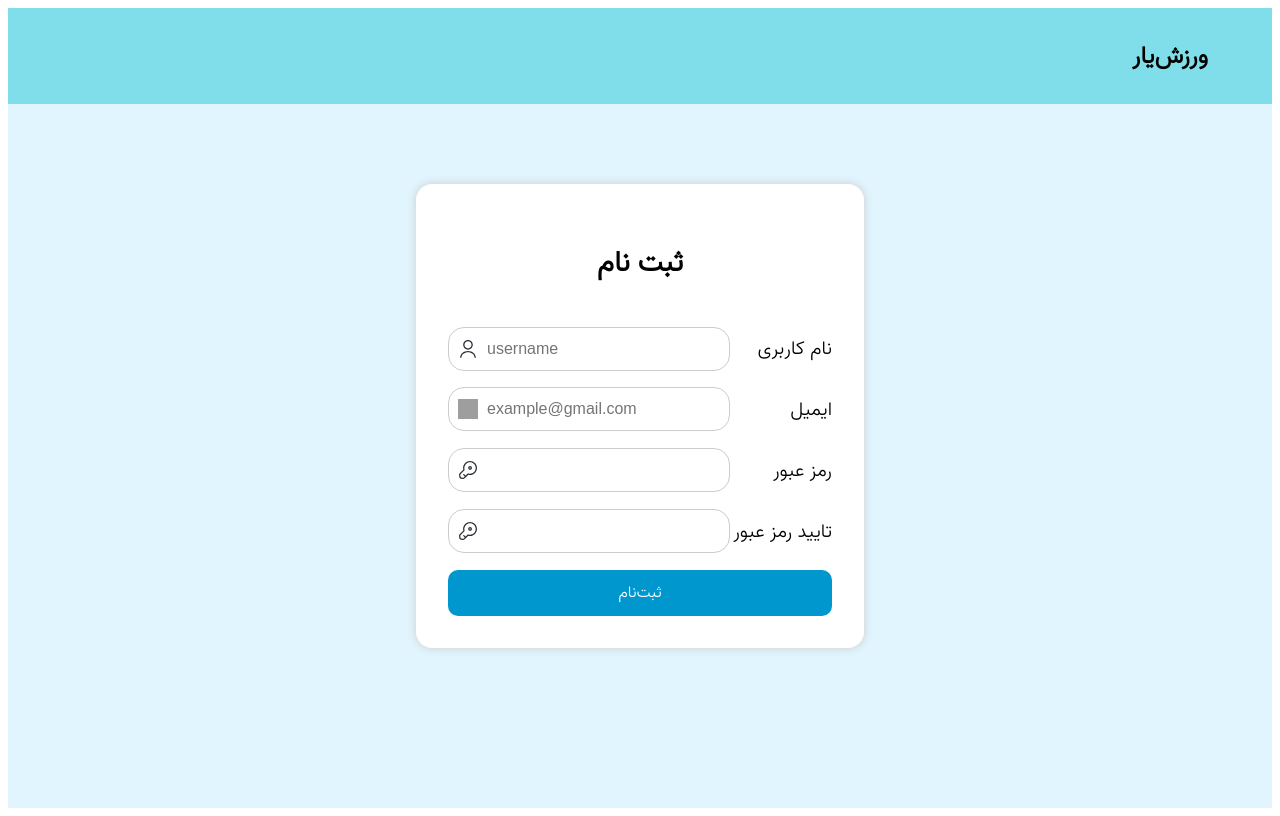
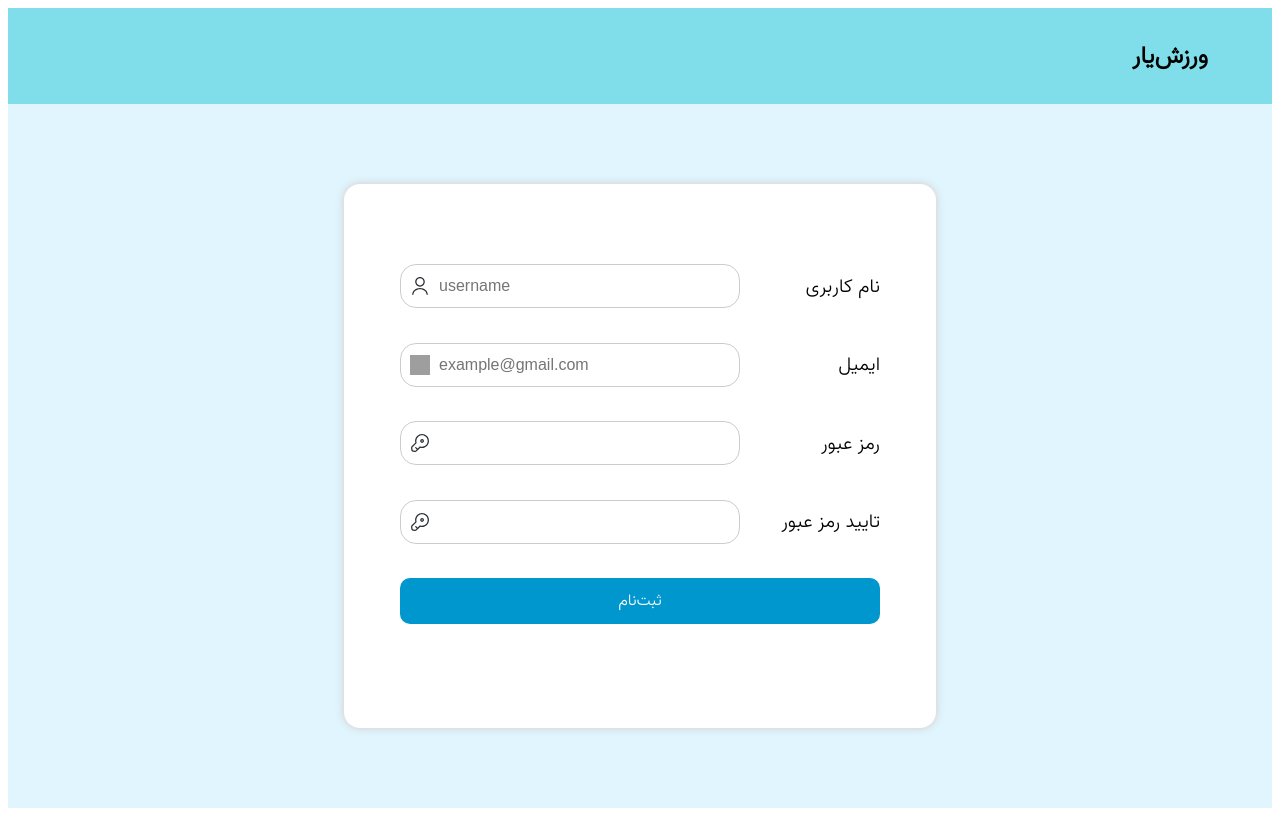
Before and after one commit to mehrnaz-jiryaie/VarzeshYar-Website, a Django app: page /accounts/register/ in a window 1280 px wide. Run offline with Django 5.2, Linux system fonts and the light colour scheme; grey boxes are pictures that could not be loaded.

Commit message:
edit register.html and register.css

```diff
--- a/accounts/static/regitration/register.css
+++ b/accounts/static/regitration/register.css
@@ -1,6 +1,6 @@
 @font-face {
 	font-family: vazir-light;
-	src: url(.../accounts/fonts/Vazir-Light.woff) format("woff");
+	src: url(fonts/Vazir-Light.woff) format("woff");
 }
 body {
 	background-color: white;
@@ -8,6 +8,7 @@ body {
 	height: 100vh;
 	display: flex;
 	flex-direction: column;
+	overflow: hidden;
 }
 /* header styles */
 .section-head {
@@ -33,11 +34,19 @@ body {
 	align-items: center;
 	background-color: #ffffff;
 	margin: 5rem auto;
-	width: 30vw;
-	height: 50vh;
+	width: 33rem;
+	height: 60vh;
 	padding: 2rem;
 	border-radius: 1rem;
 	box-shadow: 0 0 10px 0px #ccc;
+}
+.input-form {
+	width: 30rem;
+	/* color: red; */
+	height: 45vh;
+	display: flex;
+	flex-direction: column;
+	justify-content: space-between;
 }
 .information-input {
 	border: 1px solid #ccc;
@@ -66,8 +75,10 @@ body {
 }
 .box form {
 	display: flex;
+	margin-top: 3rem;
 	flex-direction: column;
-	justify-content: space-between;
+	align-items: center;
+	/* justify-content: center; */
 	height: 100%;
 	width: 100%;
 }
@@ -91,6 +102,27 @@ form h2{
 	text-align: center;
 }
 .errors{
+	display: flex;
+	flex-direction: column;
+	justify-content: center;
+	align-items: center;
 	color: red;
+	font-size: 1rem;
 	font-family: vazir-light;
 }
+@media only screen and (max-width: 1100px) {
+	.box{
+	width: 50vw;
+	}
+	.input-form {
+		width: 45vw;
+	}
+  }
+@media only screen and (max-width: 850px) {
+	.box{
+	width: 60vw;
+	}
+	.input-form {
+		width: 50vw;
+	}
+  }
--- a/accounts/templates/registration/register.html
+++ b/accounts/templates/registration/register.html
@@ -1,5 +1,6 @@
 <!DOCTYPE html>
 <html lang="fa" dir="rtl">
+
 <head>
   <meta charset="UTF-8" />
   <meta name="viewport" content="width=device-width, initial-scale=1.0" />
@@ -16,6 +17,35 @@
   </header>
   <main class="menu">
     <div class="box">
+
+      <form method="post" action="">
+        {% csrf_token %}
+        <div class="input-form">
+
+        <!-- <h2>ثبت نام</h2> -->
+        <div class="input-box">
+          <img src="{% static '..\static\regitration\svg\user.svg' %}" alt="user icon" />
+          <label class="information" for="name">نام کاربری</label>
+          <input class="information-input" type="text" placeholder="username" name="username" id="name" required />
+        </div>
+        <div class="input-box">
+          <img src="{% static '..\static\regitration\svg\sms.svg' %}" alt="user icon" />
+          <label class="information" for="email">ایمیل</label>
+          <input class="information-input" type="email" name="email" id="email" placeholder="example@gmail.com"
+            required />
+        </div>
+        <div class="input-box">
+          <img src="{% static '..\static\regitration\svg\key.svg' %}" alt="user icon" />
+          <label class="information" for="password">رمز عبور</label>
+          <input class="information-input" type="password" name="password" id="password" required />
+        </div>
+        <div class="input-box">
+          <img src="{% static '..\static\regitration\svg\key.svg' %}" alt="user icon" />
+          <label class="information" for="confirm">تایید رمز عبور</label>
+          <input class="information-input" type="password" name="confirm_password" id="confirm_password" required />
+        </div>
+        <button>ثبت‌نام</button>
+        </div>
         {% if form.errors %}
         <div class="errors">
           <ul class="errorlist">
@@ -27,70 +57,9 @@
           </ul>
         </div>
         {% endif %}
-        <form method="post" action="">
-          {% csrf_token %}
-          <h2>ثبت نام</h2>
-          <div class="input-box">
-            <img
-              src="{% static 'accounts\static\regitration\svg\user.svg' %}"
-              alt="user icon"
-            />
-            <label class="information" for="name">نام کاربری</label>
-            <input
-              class="information-input"
-              type="text"
-              placeholder="username"
-              name="username"
-              id="name"
-              required
-            />
-          </div>
-          <div class="input-box">
-            <img
-              src="{% static 'accounts\static\regitration\svg\sms.svg' %}"
-              alt="user icon"
-            />
-            <label class="information" for="email">ایمیل</label>
-            <input
-              class="information-input"
-              type="email"
-              name="email"
-              id="email"
-              placeholder="example@gmail.com"
-              required
-            />
-          </div>
-          <div class="input-box">
-            <img
-              src="{% static 'accounts\static\regitration\svg\key.svg' %}"
-              alt="user icon"
-            />
-            <label class="information" for="password">رمز عبور</label>
-            <input
-              class="information-input"
-              type="password"
-              name="password"
-              id="password"
-              required
-            />
-          </div>
-          <div class="input-box">
-            <img
-              src="{% static 'accounts\static\regitration\svg\key.svg' %}"
-              alt="user icon"
-            />
-            <label class="information" for="confirm">تایید رمز عبور</label>
-            <input
-              class="information-input"
-              type="password"
-              name="confirm_password"
-              id="confirm_password"
-              required
-            />
-          </div>
-          <button>ثبت‌نام</button>
       </form>
     </div>
   </main>
 </body>
+
 </html>
```
Lines whose indentation alone changed are shown as unchanged.
